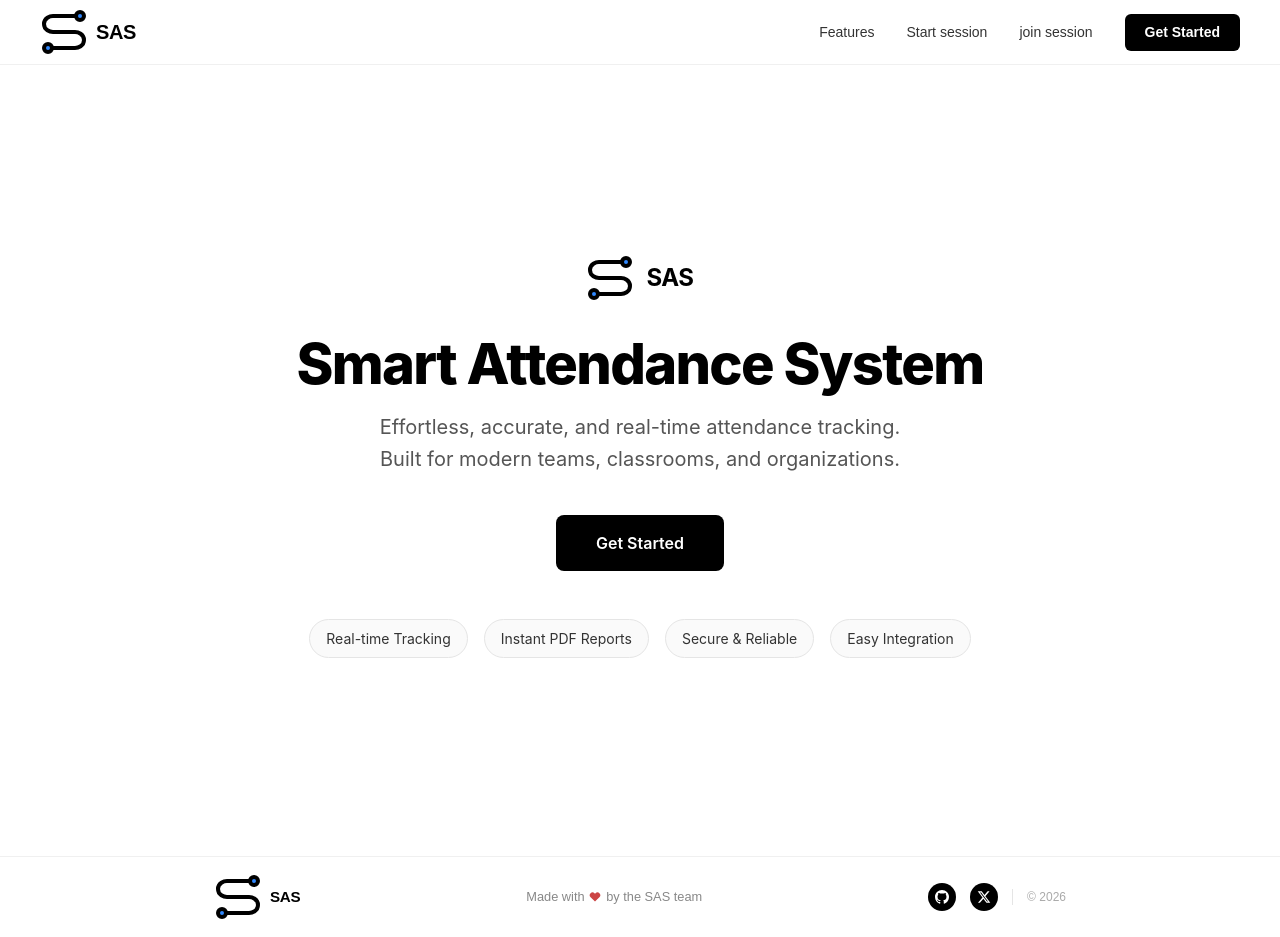
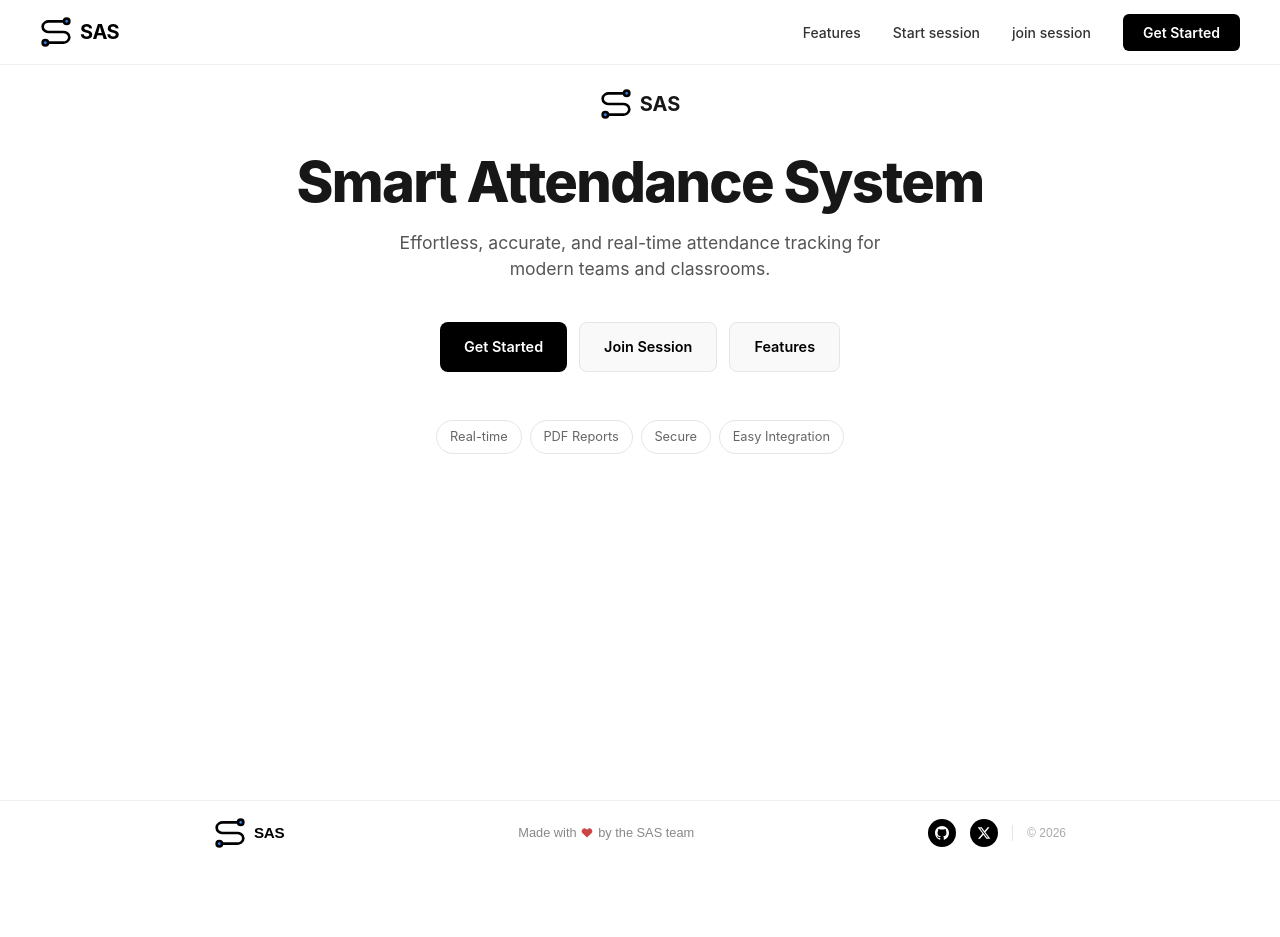
Before and after one commit to ayoolaowoilu/SAS, a Next.js app: page / in a window 1280 px wide. After the commit the page ends 865 px from the top, so only its background shows below. Built offline with nearby package versions, Linux system fonts and the light colour scheme.

Commit message:
Chore :  added the manifest.ts

```diff
--- a/app/page.tsx
+++ b/app/page.tsx
@@ -1,154 +1,87 @@
-"use client"
+"use client";
 import { motion } from 'framer-motion';
+import { useRouter } from 'next/navigation';
+import Image from 'next/image';
 import Navbar from './components/navbar';
-import Image from 'next/image';
 
 export default function SASLandingPage() {
+  const router = useRouter();
+
   return (
-   <div>
+    <div style={{ backgroundColor: '#ffffff', minHeight: '100vh', fontFamily: "-apple-system, sans-serif" }}>
       <Navbar />
-        <div
-      style={{
-        display: 'flex',
-        flexDirection: 'column',
-        alignItems: 'center',
-        justifyContent: 'center',
-        minHeight: '100vh',
-        backgroundColor: '#ffffff',
-        padding: '2rem',
-        textAlign: 'center',
-        fontFamily:
-          "-apple-system, BlinkMacSystemFont, 'Segoe UI', Roboto, Oxygen, Ubuntu, Cantarell, sans-serif",
-      }}
-    >
+      <main style={{
+        display: 'flex', flexDirection: 'column', alignItems: 'center',
+        padding: '2rem 1.5rem', textAlign: 'center', maxWidth: '800px', margin: '0 auto'
+      }}>
+
         {/* Logo */}
-      <motion.div
-        initial={{ opacity: 0, y: -20 }}
-        animate={{ opacity: 1, y: 0 }}
-        transition={{ duration: 0.6, ease: 'easeOut' }}
-        style={{
-          marginBottom: '2rem',
-          display: 'flex',
-          alignItems: 'center',
-          justifyContent: 'center',
-          gap: '0.75rem',
-        }}
-      >
+        <motion.div initial={{ opacity: 0 }} animate={{ opacity: 1 }} style={{ marginBottom: '2rem', display: 'flex', alignItems: 'center', gap: '0.5rem' }}>
           <SASLogo />
-        <span
-          style={{
-            fontSize: '1.5rem',
-            fontWeight: 700,
-            color: '#000000',
-            letterSpacing: '-0.02em',
-          }}
-        >
-          SAS
-        </span>
+          <span style={{ fontSize: '1.25rem', fontWeight: 700 }}>SAS</span>
         </motion.div>
 
-      {/* Headline */}
+        {/* Responsive Headline */}
         <motion.h1
-        initial={{ opacity: 0, y: 20 }}
-        animate={{ opacity: 1, y: 0 }}
-        transition={{ duration: 0.6, delay: 0.15, ease: 'easeOut' }}
+          initial={{ opacity: 0, y: 20 }} animate={{ opacity: 1, y: 0 }}
           style={{
-          fontSize: '3.5rem',
-          fontWeight: 800,
-          color: '#000000',
-          marginBottom: '1rem',
-          lineHeight: 1.1,
-          letterSpacing: '-0.03em',
+            fontSize: 'clamp(2.5rem, 8vw, 3.5rem)', // Scales down automatically
+            fontWeight: 800, marginBottom: '1rem', lineHeight: 1.1, letterSpacing: '-0.03em'
           }}
         >
           Smart Attendance System
         </motion.h1>
 
-
         <motion.p
-        initial={{ opacity: 0, y: 20 }}
-        animate={{ opacity: 1, y: 0 }}
-        transition={{ duration: 0.6, delay: 0.3, ease: 'easeOut' }}
-        style={{
-          fontSize: '1.25rem',
-          color: '#555555',
-          maxWidth: '560px',
-          marginBottom: '2.5rem',
-          lineHeight: 1.6,
-        }}
+          initial={{ opacity: 0, y: 20 }} animate={{ opacity: 1, y: 0 }} transition={{ delay: 0.2 }}
+          style={{ fontSize: '1.1rem', color: '#555', marginBottom: '2.5rem', maxWidth: '500px' }}
         >
-        Effortless, accurate, and real-time attendance tracking. Built for modern
-        teams, classrooms, and organizations.
+          Effortless, accurate, and real-time attendance tracking for modern teams and classrooms.
         </motion.p>
 
-      {/* CTA Button */}
-      <motion.button
-        initial={{ opacity: 0, scale: 0.9 }}
-        animate={{ opacity: 1, scale: 1 }}
-        transition={{ duration: 0.5, delay: 0.45, ease: 'easeOut' }}
-        whileHover={{ y: -2, boxShadow: '0 8px 24px rgba(0, 0, 0, 0.15)' }}
-        whileTap={{ scale: 0.97 }}
-        style={{
-          display: 'inline-flex',
-          alignItems: 'center',
-          justifyContent: 'center',
-          padding: '1rem 2.5rem',
-          backgroundColor: '#000000',
-          color: '#ffffff',
-          fontSize: '1rem',
-          fontWeight: 600,
-          borderRadius: '0.5rem',
-          border: 'none',
-          cursor: 'pointer',
-        }}
-        onClick={() => window.location.href = '/start'}
+        {/* CTA Buttons */}
+        <motion.div
+          initial={{ opacity: 0, scale: 0.95 }} animate={{ opacity: 1, scale: 1 }} transition={{ delay: 0.3 }}
+          style={{ display: 'flex', gap: '0.75rem', flexWrap: 'wrap', justifyContent: 'center', width: '100%' }}
         >
-        Get Started
-      </motion.button>
-
+          <Button onClick={() => router.push('/start')} primary>Get Started</Button>
+          <Button onClick={() => router.push('/join-session')}>Join Session</Button>
+          <Button onClick={() => router.push('/features')}>Features</Button>
+        </motion.div>
 
         {/* Feature Pills */}
-      <motion.div
-        initial={{ opacity: 0, y: 20 }}
-        animate={{ opacity: 1, y: 0 }}
-        transition={{ duration: 0.6, delay: 0.6, ease: 'easeOut' }}
-        style={{
-          display: 'flex',
-          gap: '1rem',
-          marginTop: '3rem',
-          flexWrap: 'wrap',
-          justifyContent: 'center',
-        }}
-      >
-        {['Real-time Tracking', 'Instant PDF Reports', 'Secure & Reliable' , 'Easy Integration'].map(
-          (text, i) => (
-            <motion.span
-              key={text}
-              initial={{ opacity: 0, scale: 0.8 }}
-              animate={{ opacity: 1, scale: 1 }}
-              transition={{ duration: 0.4, delay: 0.7 + i * 0.1 }}
-              style={{
-                padding: '0.5rem 1rem',
-                border: '1px solid #e5e5e5',
-                borderRadius: '9999px',
-                fontSize: '0.875rem',
-                color: '#333333',
-                backgroundColor: '#fafafa',
-              }}
-            >
+        <div style={{ display: 'flex', gap: '0.5rem', marginTop: '3rem', flexWrap: 'wrap', justifyContent: 'center' }}>
+          {['Real-time', 'PDF Reports', 'Secure', 'Easy Integration'].map((text) => (
+            <span key={text} style={{ padding: '0.4rem 0.8rem', border: '1px solid #e5e5e5', borderRadius: '999px', fontSize: '0.8rem', color: '#666' }}>
               {text}
-            </motion.span>
-          )
-        )}
-      </motion.div>
+            </span>
+          ))}
         </div>
+      </main>
     </div>
   );
 }
 
-export function SASLogo() {
+// Reusable Button Component for cleaner code
+function Button({ children, onClick, primary }: { children: React.ReactNode, onClick: () => void, primary?: boolean }) {
   return (
-    <Image src="/logo.svg" alt="SAS Logo" width={48} height={48} />
-
+    <motion.button
+      whileHover={{ y: -2 }} whileTap={{ scale: 0.97 }}
+      onClick={onClick}
+      style={{
+        padding: '0.8rem 1.5rem',
+        backgroundColor: primary ? '#000' : '#f9f9f9',
+        color: primary ? '#fff' : '#000',
+        border: primary ? 'none' : '1px solid #e5e5e5',
+        borderRadius: '0.5rem',
+        fontWeight: 600, cursor: 'pointer', fontSize: '0.9rem'
+      }}
+    >
+      {children}
+    </motion.button>
   );
 }
+
+export function SASLogo() {
+  return <Image src="/logo.svg" alt="SAS Logo" width={32} height={32} />;
+}
```
Lines whose indentation alone changed are shown as unchanged.
